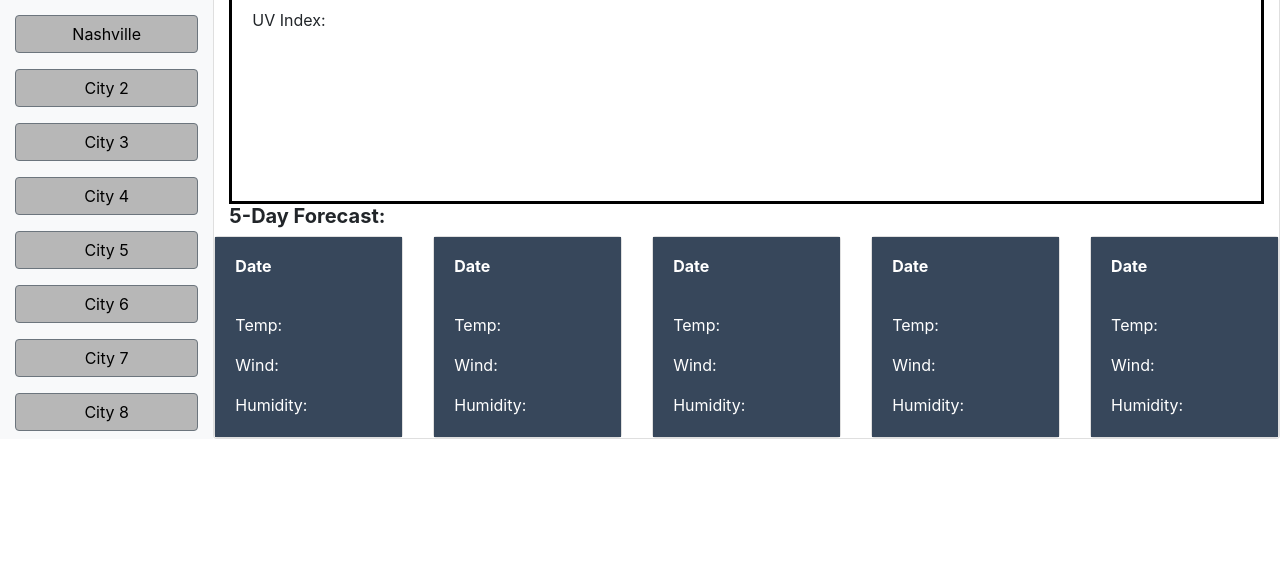
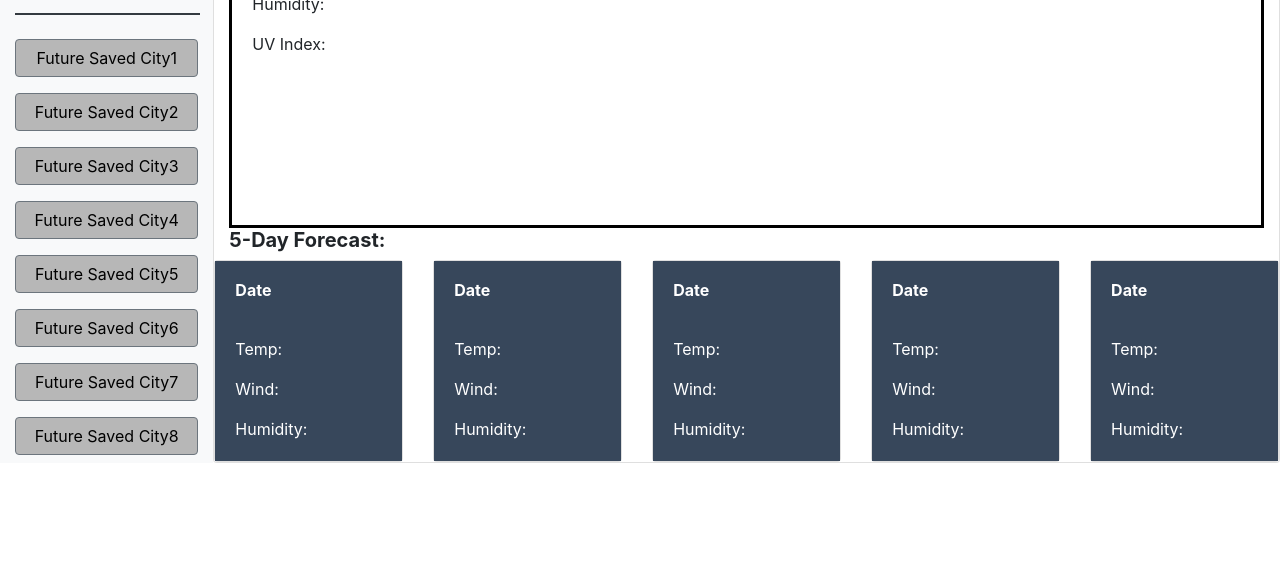
Before and after one commit to Mohlenkamp/weather-dashboard, a plain HTML site: page index.html in a window 1280 px wide. Shown: the part 235-800 px from the top of the page. Drawn offline with nearby package versions, Linux system fonts and the light colour scheme.

Commit message:
Fixed button onload event problem

```diff
--- a/assets/js/script.js
+++ b/assets/js/script.js
@@ -72,14 +72,23 @@ function updateFavButtons(cityName){
         // The local storage is not initalized
         for (i=0;i<9;i++){
             savedCityButtonID = "#savedCity" + i.toString()
-            localStorage.setItem(savedCityButtonID," ")
+            localStorage.setItem(savedCityButtonID,"Future Saved City" + i.toString())
         }
     }
-    localStorage.setItem("#savedCity0",cityName)
-
-
+    if (!cityName){
+        // Windows OnLoad event -- Show current buttons
+        for (i=1;i<9;i++){
+            savedCityButtonID = "#savedCity" + (i).toString()
+            savedCityElement = document.querySelector(savedCityButtonID)
+            prevValue = localStorage.getItem(savedCityButtonID)
+            savedCityElement.textContent = prevValue
+            }
+    }
+    else{
         // Get list from LocalStorage, push cityName into location 0, then do set/swap
+        localStorage.setItem("#savedCity0", cityName)
         for (i=8; i>0; i--){
+            debugger
             //Loop goes from bottom to top
             //Look for value in previous button
             savedCityButtonID = "#savedCity" + (i - 1).toString()
@@ -92,8 +101,9 @@ function updateFavButtons(cityName){
                 savedCityElement.textContent = prevValue
                 localStorage.setItem(savedCityButtonID,prevValue)
             }
-        else{
-            // location is empty
+            // else{
+            //     // location is empty
+            // }
         }
     }
 }
@@ -254,9 +264,8 @@ function weatherFetch(cityName, bManualSearch) {
 
 // Event Listeners
 window.onload = function() {
-    updateFavButtons("Nashville") // becasue I like it
+    updateFavButtons("")
   };
-
 
 // create event listener on search button to call weatherFetch
 $("#btnSearch").click(function() {
--- a/index.html
+++ b/index.html
@@ -13,7 +13,7 @@
   <link rel="stylesheet" href="./assets/css/style.css" />
 
   <title>Weather Dashboard</title>
-</head>
+</head>git
 
 <header>
   <div class="row">
```
Lines whose indentation alone changed are shown as unchanged.
